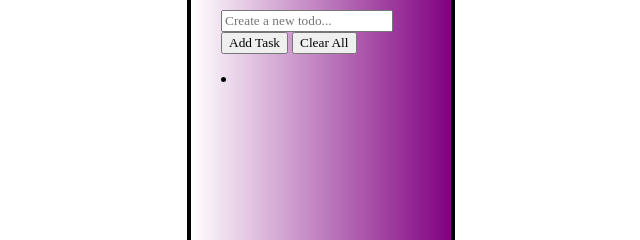
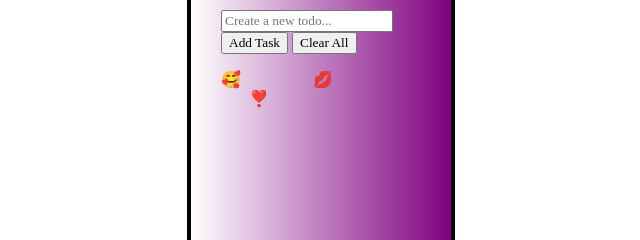
Before and after one commit to Dinah-Ngatia5/My-TO-do-List-App, a plain HTML site: page index.html in a window 1280 px wide. Shown: the part 163-403 px from the top of the page, 319-959 px from the left. Drawn offline with Linux system fonts and the light colour scheme; files whose address does not match are found by name.

Commit message:
Completed Assignment

```diff
--- a/index.html
+++ b/index.html
@@ -31,9 +31,13 @@
         </div>
         <div class="tasks-container" id="tasks-container" ondrop="drop(event)" ondragover="allowDrop(event)">
            <ul class ='todos'></ul>
-           <li></li>
+
             <!-- Tasks will be dynamically added here -->
         </div>
+        <footer>
+           <div> 🥰 &nbsp;&nbsp;&nbsp;&nbsp;&nbsp;&nbsp;&nbsp;&nbsp;&nbsp;&nbsp;&nbsp;&nbsp;&nbsp;&nbsp;&nbsp;&nbsp;&nbsp;💋</div>
+           <div> &nbsp;&nbsp;&nbsp;&nbsp;&nbsp;&nbsp;&nbsp;❣️&nbsp;&nbsp;&nbsp;&nbsp;&nbsp;&nbsp;&nbsp; </div>
+        </footer>
 </div>
 <script src="script.js"></script>
 </body>
--- a/style.css
+++ b/style.css
@@ -53,6 +53,9 @@ li {
     cursor: pointer;
     position:relative;
 }
-input checkbox {
+footer {
+    position: fixed;
+    bottom: auto;
+
 
 }
```
